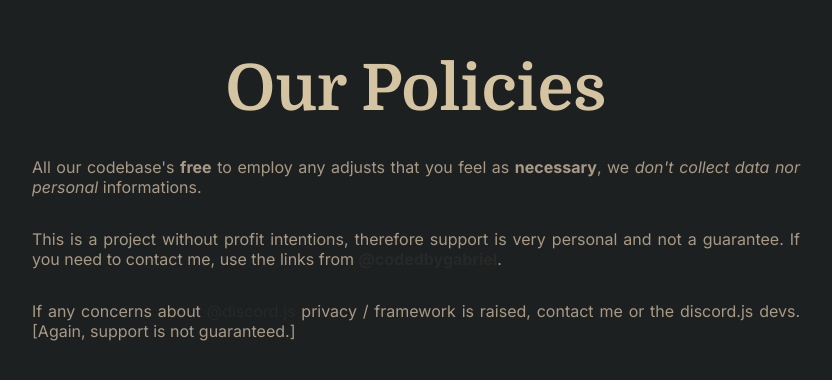
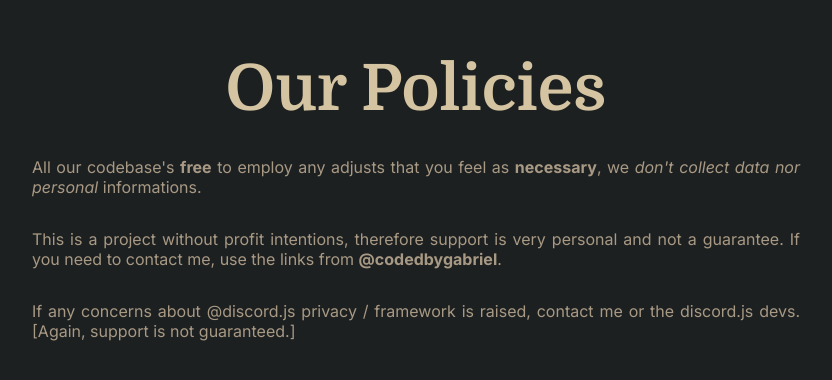
Before and after one commit to codedbygabriel/Serverless-Bot, a website: page Page/index.html in a window 1280 px wide. Shown: the part 1956-2336 px from the top of the page, without its empty margins (224-1056 px from the left). Drawn offline with Linux system fonts and the light colour scheme.

Commit message:
fix(paragraph & anchor); <p> styling

```diff
--- a/Page/source/css/main.css
+++ b/Page/source/css/main.css
@@ -129,3 +129,7 @@ body {
     overflow-y: scroll;
     max-height: 400px;
 }
+.github-anchor,
+.github-anchor:any-link {
+    color: var(--gray);
+}
```
